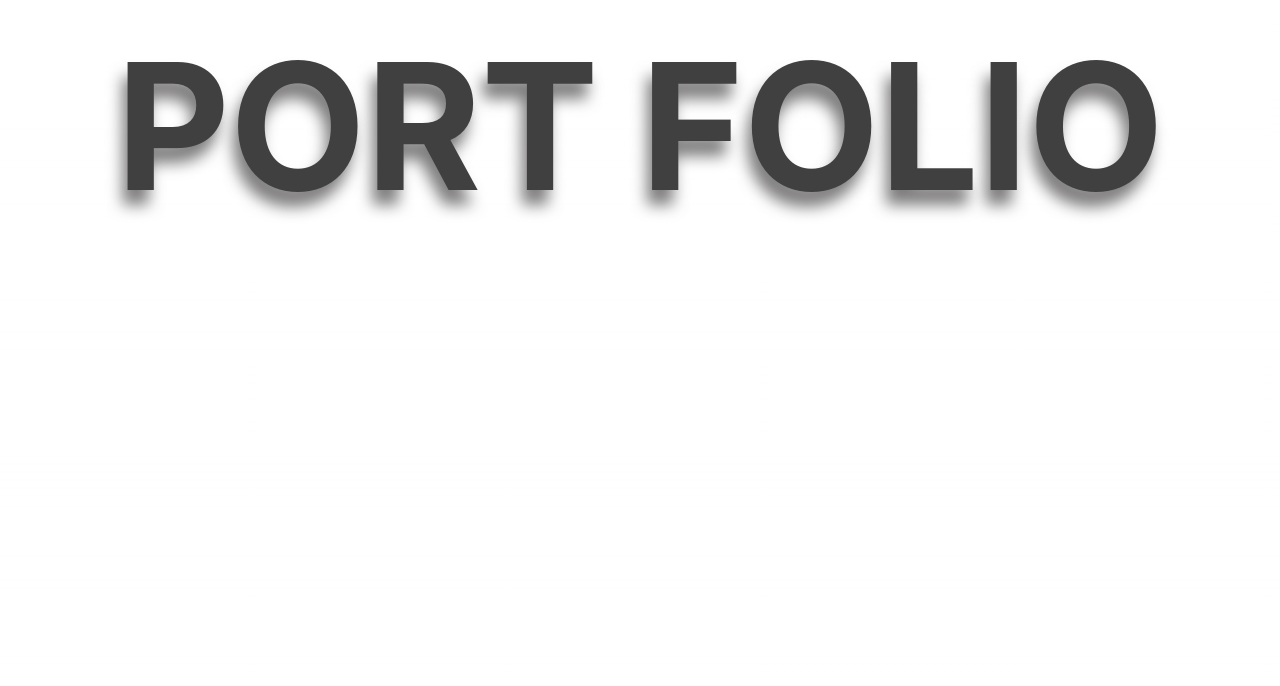
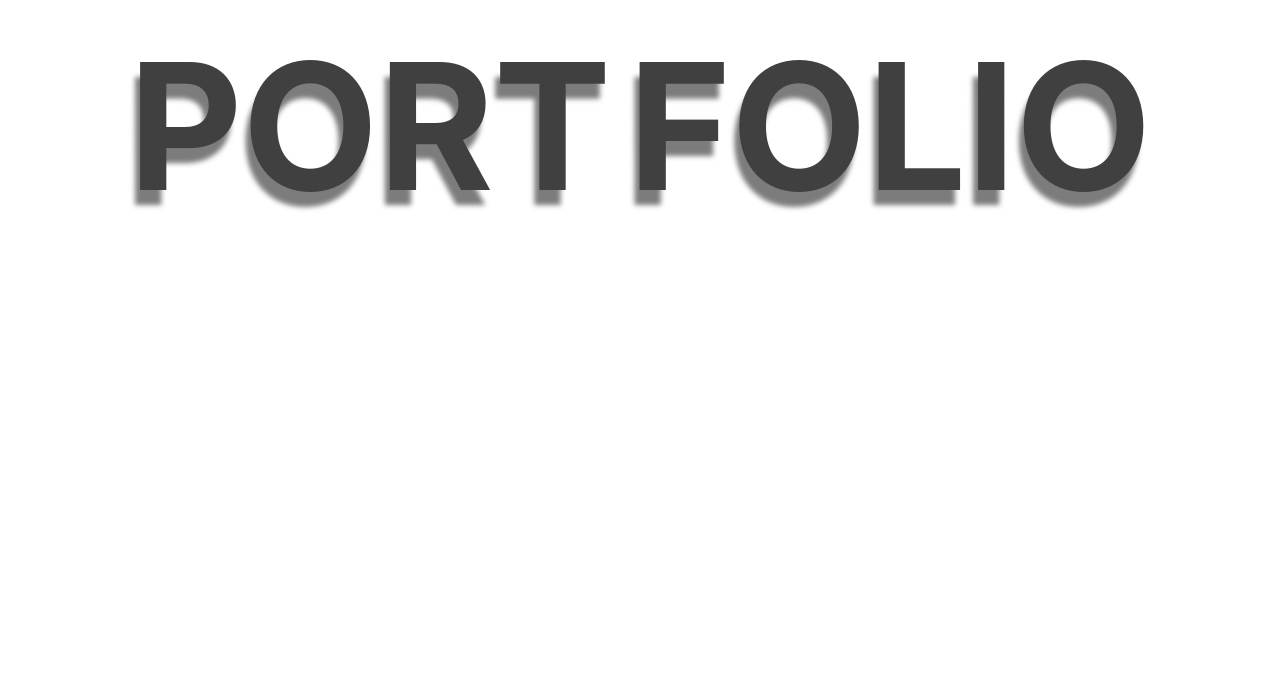
Before and after one commit to JaredHarbison/v2JaredHarbison.github.io, a React (Create React App) app: page / in a window 1280 px wide. Shown: the part 1994-2680 px from the top of the page. Built offline with nearby package versions, Linux system fonts and the light colour scheme.

Commit message:
fixed PORT FOLIO word-spacing & updated text-shadow

```diff
--- a/src/Components/Portfolio/Portfolio.scss
+++ b/src/Components/Portfolio/Portfolio.scss
@@ -14,8 +14,9 @@
     position: -webkit-sticky;
     position: sticky;
     text-align: center;
-    text-shadow: -5px 15px 15px rgb(82, 80, 80);
+    text-shadow: -5px 15px 5px rgb(82, 80, 80);
     top: 0;
+    word-spacing: -25px;
     z-index: -200;}
 /*////////////////////////////////////////////////////////////////////
 ////////// Portfolio Card Container and Adjustments //////////////////
```
